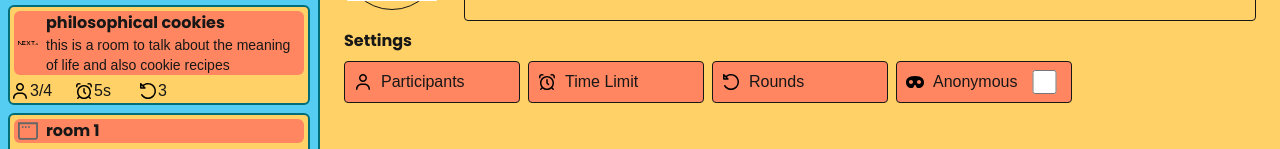
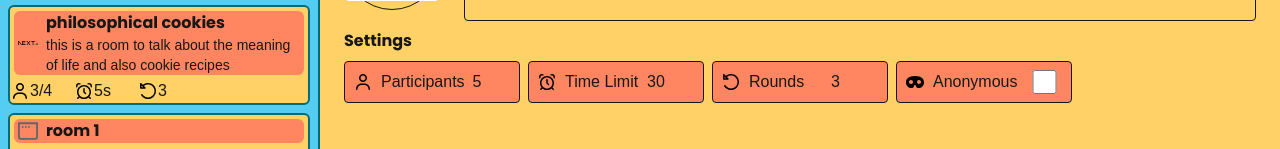
Before and after one commit to wahabahmed25/trance4mation-temp, a Next.js app in the folder frontend/: page /discussion-circle in a window 1280 px wide. Both pictures are taken after a click on the picture 295 px from the left and 24 px from the top of the page. Shown: the part 140-289 px from the top of the page. Built offline with nearby package versions, Linux system fonts and the light colour scheme.

Commit message:
fix values in roomData sometimes being strings when expected to be numbers and booleans

```diff
--- a/frontend/src/app/discussion-circle/defaults.tsx
+++ b/frontend/src/app/discussion-circle/defaults.tsx
@@ -1,10 +1,10 @@
 import { MessageData } from "@/features/discussion-circle/types/MessageData"
 import { RoomData } from "@/features/discussion-circle/types/RoomData"
-import { RoomSettings } from "@/features/discussion-circle/types/RoomSettings"
+import { RoomSetting } from "@/features/discussion-circle/types/RoomSetting"
 import { UserData } from "@/features/discussion-circle/types/UserData"
 import { Poppins, Merriweather } from "next/font/google"
 
-export const DEFAULT_ROOM_SETTINGS: RoomSettings = {
+export const DEFAULT_ROOM_DATA: RoomData = {
     isAnonymous: false,
     maxParticipants: 5,
     colorTheme: "default",
@@ -15,30 +15,35 @@ export const DEFAULT_ROOM_SETTINGS: RoomSettings = {
     description: ""
 }
 
-export const ROOM_CREATION_SETTINGS = [
+export const ROOM_CREATION_SETTINGS: RoomSetting[] = [
     {
         image: "/user-regular-full.svg",
         label: "Participants",
-        field: "participants",
-        type: "number"
+        field: "maxParticipants",
+        type: "number",
+        defaultValue: 5
     },
     {
         image: "/alarm-clock-regular-full.svg",
         label: "Time Limit",
         field: "timeLimit",
-        type: "number"
+        type: "number",
+        defaultValue: 30,
+        step: 5
     },
     {
         image: "/rotate-left-regular-full.svg",
         label: "Rounds",
         field: "rounds",
-        type: "number"
+        type: "number",
+        defaultValue: 3
     },
     {
         image: "/mask-solid-full.svg",
         label: "Anonymous",
         field: "isAnonymous",
-        type: "checkbox"
+        type: "checkbox",
+        defaultValue: false
     },
 ]
 
--- a/frontend/src/app/discussion-circle/page.tsx
+++ b/frontend/src/app/discussion-circle/page.tsx
@@ -41,12 +41,15 @@ export default function DiscussionCircle() {
     }
 
     function joinRoom(roomData: RoomData) {
+        if (!roomData.code) {
+            return
+        }
         setRoomCode(roomData.code)
         // fetch data
     }
 
-    function createRoom() {
-
+    function createRoom(roomData: RoomData) {
+        console.log(roomData)
     }
 
     return (
--- a/frontend/src/features/discussion-circle/components/RoomCreationMenu.tsx
+++ b/frontend/src/features/discussion-circle/components/RoomCreationMenu.tsx
@@ -1,20 +1,20 @@
-import { DEFAULT_ROOM_SETTINGS, POPPINS_BOLD, PURPLE, YELLOW} from "@/app/discussion-circle/defaults";
+import { DEFAULT_ROOM_DATA, POPPINS_BOLD, PURPLE, YELLOW } from "@/app/discussion-circle/defaults";
 import TextInput from "./TextInput";
 import Image from "next/image";
 import SettingsGrid from "./SettingsGrid";
 import Navbar from "./Navbar";
 import { MouseEventHandler, useState } from "react";
-import { RoomSettings } from "../types/RoomSettings";
+import { RoomData } from "../types/RoomData";
 
 interface RoomCreationMenuProps {
     onCloseButtonClick?: MouseEventHandler<HTMLImageElement>,
-    onConfirmButtonClick?: (settings: RoomSettings) => void
+    onConfirmButtonClick?: (roomData: RoomData) => void
 }
 
 export default function RoomCreationMenu({onCloseButtonClick, onConfirmButtonClick}: RoomCreationMenuProps) {
-    const [settings, setSettings] = useState(DEFAULT_ROOM_SETTINGS)
+    const [settings, setSettings] = useState(DEFAULT_ROOM_DATA)
 
-    function changeSetting(setting: string, value: unknown) {
+    function changeSetting(setting: string, value: string | number | boolean | undefined) {
         setSettings({
             ...settings,
             [setting]: value
@@ -47,6 +47,7 @@ export default function RoomCreationMenu({onCloseButtonClick, onConfirmButtonCli
                         className={POPPINS_BOLD.className}
                         onChange={(event) => changeSetting("name", event.target.value)}
                         />
+
                         <textarea
                         className="border-1 rounded-sm p-2 grow text-base"
                         placeholder="Description"
@@ -54,13 +55,12 @@ export default function RoomCreationMenu({onCloseButtonClick, onConfirmButtonCli
                             resize: "none",
                         }}
                         onChange={(event) => changeSetting("description", event.target.value)}
-                        >
-
-                        </textarea>
+                        />
                     </div>
                 </div>
                 <SettingsGrid onChange={changeSetting}/>
             </div>
+
             <div className="flex justify-center grow items-end p-6">
                 <button
                 className="border-1 p-2 rounded-sm w-40 text-center"
--- a/frontend/src/features/discussion-circle/components/SettingsCell.tsx
+++ b/frontend/src/features/discussion-circle/components/SettingsCell.tsx
@@ -1,16 +1,17 @@
 import Image from "next/image"
-import { DiscussionCircleSetting } from "../types/DiscussionCircleSetting"
 import { RED } from "@/app/discussion-circle/defaults"
 import { RoomSetting } from "../types/RoomSetting"
 import { useState } from "react"
 
 interface SettingsCellProps {
     setting: RoomSetting,
-    onChange: (label: string, value: string | number | readonly string[] | undefined) => void,
+    onChange: (field: string, value: string | number | boolean | undefined) => void,
 }
 
 export default function SettingsCell({setting, onChange}: SettingsCellProps) {
-    const [value, setValue] = useState<string | number | readonly string[] | undefined>(setting.defaultValue)
+    const [value, setValue] = useState<string | number | boolean | undefined>(setting.defaultValue)
+
+    // console.log(setting.defaultValue)
 
     return(
         <div
@@ -37,10 +38,17 @@ export default function SettingsCell({setting, onChange}: SettingsCellProps) {
             <input
             className="w-12 grow-0"
             type={setting.type}
-            value={value}
+            value={typeof(value) === "boolean" ? undefined : value}
+            checked={typeof(value) === "boolean" ? value : undefined}
+            step={setting.step ?? 1}
             onChange={(event) => {
+                if (setting.type == "checkbox") {
+                    onChange(setting.field, event.target.checked)
+                }
+                else if (setting.type === "number") {
+                    onChange(setting.field, parseFloat(event.target.value))
+                }
                 setValue(event.target.value)
-                onChange(setting.label, event.target.value)
             }}
             />
         </div>
--- a/frontend/src/features/discussion-circle/components/SettingsGrid.tsx
+++ b/frontend/src/features/discussion-circle/components/SettingsGrid.tsx
@@ -1,7 +1,11 @@
 import { POPPINS_BOLD, ROOM_CREATION_SETTINGS } from "@/app/discussion-circle/defaults";
 import SettingsCell from "./SettingsCell";
 
-export default function SettingsGrid({onChange} : {onChange: (label: string, value: unknown) => void}) {
+interface SettingsGridProps {
+    onChange: (field: string, value: string | number | boolean | undefined) => void
+}
+
+export default function SettingsGrid({onChange} : SettingsGridProps) {
     return (
         <div className="flex flex-col gap-2">
             <div className={`${POPPINS_BOLD.className}`}>
--- a/frontend/src/features/discussion-circle/types/RoomSetting.tsx
+++ b/frontend/src/features/discussion-circle/types/RoomSetting.tsx
@@ -6,5 +6,6 @@ export type RoomSetting = {
     label: string,
     field: string,
     type: HTMLInputTypeAttribute | undefined,
-    defaultValue?: string | number | readonly string[] | undefined
+    defaultValue?: string | number | boolean | undefined,
+    step?: number
 }
```
Also changed, not shown: frontend/src/features/discussion-circle/types/DiscussionCircleSetting.tsx (deleted, +0 -8 lines), frontend/src/features/discussion-circle/types/RoomData.tsx (+12 -4 lines), frontend/src/features/discussion-circle/types/RoomSettings.tsx (deleted, +0 -10 lines).
